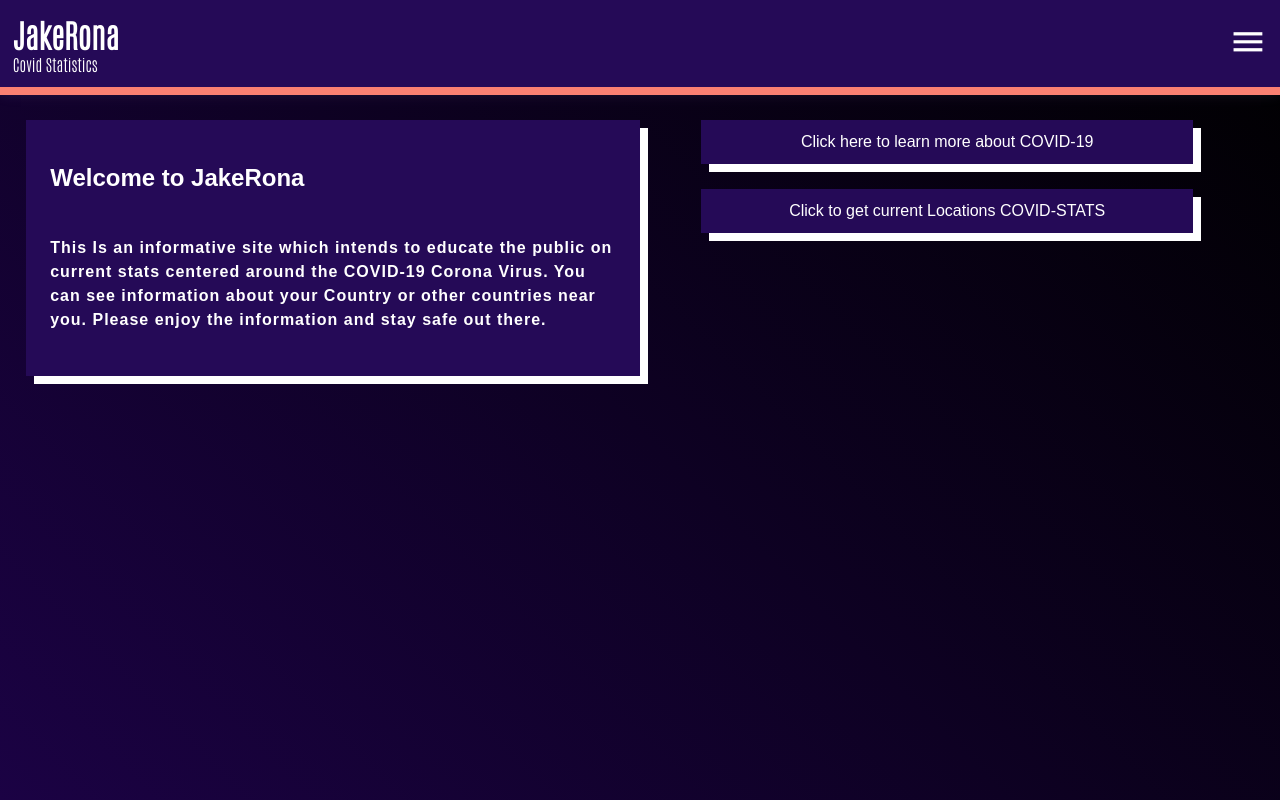
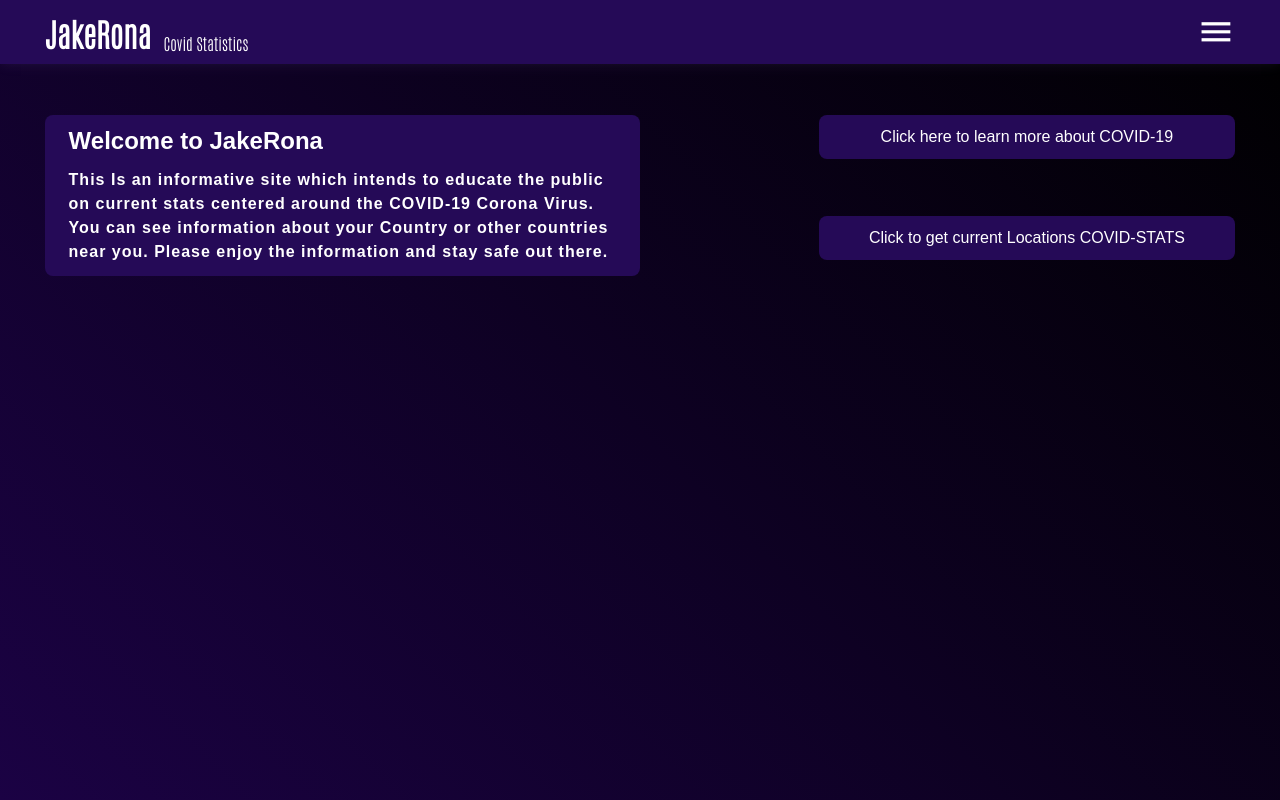
Before and after one commit to jacobEliasMoya/corona-search-covid19, a React (Create React App) app: page / in a window 1280 px wide. Built offline with nearby package versions, Linux system fonts and the light colour scheme; no server answers.

Commit message:
found some decent APIs to use for this project, now comsuing them, and incorperating lifecycle methods

```diff
--- a/src/Components/App/App.js
+++ b/src/Components/App/App.js
@@ -4,24 +4,6 @@ import { Welcome} from './Welcome';
 
 
 import '../styles/app.css';
-fetch("https://covid-193.p.rapidapi.com/statistics", {
-	"method": "GET",
-	"headers": {
-		"x-rapidapi-key": "ee1c72e30dmshb0923a36f539943p1c489cjsnbc83887d6b42",
-		"x-rapidapi-host": "covid-193.p.rapidapi.com"
-	}
-})
-.then(res=>res.json())
-.then(res=>{
-	res.response.forEach(element => {
-		console.log(element.country,element.population,element);
-	});
-	// console.log(res.response)
-})
-
-.catch(err => {
-	console.error(err);
-});
 
 
 
--- a/src/Components/App/Clicklocation.js
+++ b/src/Components/App/Clicklocation.js
@@ -3,7 +3,7 @@ import React, { Component } from 'react'
 export class Clicklocation extends Component {
     render() {
         return (
-            <button className='clicklocation'>
+            <button onClick={this.props.onClick} className='clicklocation'>
                 Click to get current Locations COVID-STATS
             </button>
         )
--- a/src/Components/App/Hamburgermenu.js
+++ b/src/Components/App/Hamburgermenu.js
@@ -4,7 +4,7 @@ export class Hamburgermenu extends Component {
     render() {
         return (
             <div>
-                <i class="material-icons">menu</i>
+                <i className="material-icons">menu</i>
             </div>
         )
     }
--- a/src/Components/App/Learnmore.js
+++ b/src/Components/App/Learnmore.js
@@ -1,7 +1,88 @@
 import React, { Component } from 'react';
 import {Clicklocation } from './Clicklocation';
 
+let searchObj = {
+    searchLocation : undefined,
+
+}
+
 export class Learnmore extends Component {
+
+    constructor(props){
+        super(props);
+        this.displayLocation = this.displayLocation.bind(this);
+        this.getLocationData = this.getLocationData.bind(this);
+    }
+
+    // small function that takes an element, and based on a match to another keyvalue exexcute console log
+    checkforMatch(e){
+        e.country===searchObj.searchLocation ? console.log(e):console.log();
+    }
+
+    // method that consumes an api for specific country data in regards to covid19
+    getLocationData(){
+        fetch("https://covid-193.p.rapidapi.com/statistics", {
+            "method": "GET",
+            "headers": {
+                "x-rapidapi-key": "ee1c72e30dmshb0923a36f539943p1c489cjsnbc83887d6b42",
+                "x-rapidapi-host": "covid-193.p.rapidapi.com"
+            }
+        })
+        .then(res=>res.json())
+        .then(res=>{
+            // res.resposnse because of json documentation** sorry for any confustion, check documentation for concerns
+            res.response.forEach(element => {
+                this.checkforMatch(element);
+            });
+        })
+
+        .catch(err => {
+            console.error(err);
+        });
+
+    }
+
+    // method that consumes one api to save userCountry
+    displayLocation(){
+        // fetching api
+        fetch("https://ip-geo-location.p.rapidapi.com/ip/check?format=json", {
+            "method": "GET",
+            "headers": {
+                "x-rapidapi-key": "ee1c72e30dmshb0923a36f539943p1c489cjsnbc83887d6b42",
+                "x-rapidapi-host": "ip-geo-location.p.rapidapi.com"
+            }
+        })
+        .then(response => response.json())
+        .then(response =>{
+            response.country.name==="United States of America" ? searchObj.searchLocation="USA":searchObj.searchLocation=undefined;
+            this.getLocationData();
+        })
+
+        .catch(err => {
+            console.error(err);
+        });
+    }
+
+    // method that consumes another api to get all location information pertaining to covid-19
+    updateLivelog(){
+        fetch("https://covid-193.p.rapidapi.com/statistics", {
+            "method": "GET",
+            "headers": {
+                "x-rapidapi-key": "ee1c72e30dmshb0923a36f539943p1c489cjsnbc83887d6b42",
+                "x-rapidapi-host": "covid-193.p.rapidapi.com"
+            }
+        })
+        .then(res => res.json())
+        .then(res =>{
+            console.log(res.response);
+        })
+    }
+
+    // lifecyclemethod to update live log on render
+    componentDidMount(){
+        this.updateLivelog();
+    }
+
     render() {
         return (
             <section className='learnmore'>
@@ -9,7 +90,9 @@ export class Learnmore extends Component {
                     href='https://www.cdc.gov/coronavirus/2019-ncov/communication/guidance.html'
                     target="_blank"
                 >Click here to learn more about COVID-19</a>
-                <Clicklocation/>
+                < Clicklocation
+                    onClick={this.displayLocation}
+                />
             </section>
         )
     }
--- a/src/Components/App/Welcome.js
+++ b/src/Components/App/Welcome.js
@@ -1,6 +1,7 @@
 import React, { Component } from 'react'
 import '../styles/welcome.css';
 import {Learnmore} from './Learnmore';
+
 export class Welcome extends Component {
     render() {
         return (
--- a/src/Components/styles/head.css
+++ b/src/Components/styles/head.css
@@ -11,7 +11,7 @@
 }
 
 .mainHeader {
-  min-height: 10vh;
+  max-height: 8vh;
   width: 100%;
   color: white;
   display: -webkit-box;
@@ -30,22 +30,39 @@
   -webkit-box-pack: justify;
       -ms-flex-pack: justify;
           justify-content: space-between;
-  padding: 1vw;
+  padding: 1vw 3.5vw;
   -webkit-transition: all ease .5s;
   transition: all ease .5s;
   -webkit-box-shadow: 0rem 0rem 1vw rgba(189, 148, 255, 0.103);
           box-shadow: 0rem 0rem 1vw rgba(189, 148, 255, 0.103);
   background-color: #250a57;
-  border-bottom: .5rem solid white;
+  margin-bottom: 2vw;
 }
 
 .mainHeader div {
+  display: -webkit-box;
+  display: -ms-flexbox;
+  display: flex;
+  -webkit-box-align: center;
+      -ms-flex-align: center;
+          align-items: center;
+  -webkit-box-pack: center;
+      -ms-flex-pack: center;
+          justify-content: center;
+  -webkit-box-orient: horizontal;
+  -webkit-box-direction: normal;
+      -ms-flex-direction: row;
+          flex-direction: row;
+  -webkit-box-align: end;
+      -ms-flex-align: end;
+          align-items: flex-end;
   font-family: 'Antonio', sans-serif;
 }
 
 .mainHeader div h1 {
   -webkit-transition: all ease .5s;
   transition: all ease .5s;
+  margin-right: 1vw;
 }
 
 .mainHeader div i {
@@ -57,7 +74,7 @@
 }
 
 .mainHeader div i:hover {
-  color: #b384ff;
+  color: salmon;
 }
 
 .mainHeader div .fa-globe {
@@ -79,10 +96,6 @@
 }
 
 .mainHeader div:hover h1 {
-  color: #b384ff;
-}
-
-.mainHeader:hover {
-  border-bottom: .5rem solid salmon;
+  color: salmon;
 }
 /*# sourceMappingURL=head.css.map */
--- a/src/Components/styles/head.scss
+++ b/src/Components/styles/head.scss
@@ -53,21 +53,24 @@ $pinkcolor :rgb(216, 68, 216);
 }
 
 .mainHeader{
-    min-height: 10vh;
+    max-height: 8vh;
     width: 100%;
     color: white;
     @include flexRow();
     justify-content: space-between;
-    padding: 1vw;
+    padding: 1vw 3.5vw;
     transition: all ease .5s;
     box-shadow: 0rem 0rem 1vw rgba(189, 148, 255, 0.103);
     background-color: rgb(37, 10, 87);
-    border-bottom: .5rem solid white;
+    margin-bottom: 2vw;
     div{
+        @include flexRow();
+        align-items: flex-end;
         font-family: 'Antonio', sans-serif;
 
         h1{
             transition: all ease .5s;
+            margin-right: 1vw;
         }
         i{
             color: white;
@@ -75,7 +78,7 @@ $pinkcolor :rgb(216, 68, 216);
             cursor: pointer;
             transition: all ease .5s;
             &:hover{
-                color: #b384ff;
+                color: salmon;
             }
         }
         .fa-globe{
@@ -93,12 +96,9 @@ $pinkcolor :rgb(216, 68, 216);
         }
         &:hover{
             h1{
-                color: #b384ff;
+                color: salmon;
             }
         }
     }
-    &:hover{
-        border-bottom: .5rem solid salmon;
-    }
 
 }
--- a/src/Components/styles/welcome.css
+++ b/src/Components/styles/welcome.css
@@ -20,7 +20,7 @@
   -webkit-box-pack: space-evenly;
       -ms-flex-pack: space-evenly;
           justify-content: space-evenly;
-  width: 98%;
+  width: 95%;
   -webkit-box-align: start;
       -ms-flex-align: start;
           align-items: flex-start;
@@ -52,13 +52,10 @@
   width: 50%;
   font-family: Arial, sans-serif;
   color: white;
-  -webkit-box-shadow: .5rem .5rem white;
-          box-shadow: .5rem .5rem white;
   background-color: #250a57;
-  min-height: 20vw;
-  max-height: 20vw;
   -webkit-transition: all ease .5s;
   transition: all ease .5s;
+  border-radius: .5rem;
 }
 
 .welcome_section div h1 {
@@ -72,8 +69,8 @@
 }
 
 .welcome_section div:hover {
-  -webkit-box-shadow: .5rem .5rem salmon;
-          box-shadow: .5rem .5rem salmon;
+  -webkit-box-shadow: .25rem .25rem salmon;
+          box-shadow: .25rem .25rem salmon;
 }
 
 .welcome_section .learnmore {
@@ -90,13 +87,14 @@
   -webkit-box-direction: normal;
       -ms-flex-direction: column;
           flex-direction: column;
+  -webkit-box-align: end;
+      -ms-flex-align: end;
+          align-items: flex-end;
   -webkit-box-pack: start;
       -ms-flex-pack: start;
           justify-content: flex-start;
   cursor: pointer;
   width: 50%;
-  min-height: 20vw;
-  max-height: 20vw;
   font-family: Arial, sans-serif;
 }
 
@@ -104,33 +102,30 @@
   text-align: center;
   -webkit-transition: all ease .5s;
   transition: all ease .5s;
+  border-radius: .5rem;
 }
 
 .welcome_section .learnmore *:hover {
-  -webkit-box-shadow: .5rem .5rem salmon;
-          box-shadow: .5rem .5rem salmon;
+  -webkit-box-shadow: -.25rem .25rem salmon;
+          box-shadow: -.25rem .25rem salmon;
 }
 
 .welcome_section .learnmore a {
   color: white;
   text-decoration: none;
-  -webkit-box-shadow: .5rem .5rem white;
-          box-shadow: .5rem .5rem white;
   background-color: #250a57;
   padding: 1vw;
-  min-width: 80%;
-  margin-bottom: 2vw;
+  margin-bottom: 4.5vw;
+  width: 70%;
 }
 
 .welcome_section .learnmore button {
   cursor: pointer;
-  -webkit-box-shadow: .5rem .5rem white;
-          box-shadow: .5rem .5rem white;
   background-color: #250a57;
   padding: 1vw;
   color: white;
   font-size: 1rem;
   border: none;
-  min-width: 80%;
+  width: 70%;
 }
 /*# sourceMappingURL=welcome.css.map */
--- a/src/Components/styles/welcome.scss
+++ b/src/Components/styles/welcome.scss
@@ -48,7 +48,7 @@
 .welcome_section{
     @include flexRow();
     justify-content: space-evenly;
-    width: 98%;
+    width: 95%;
     align-items: flex-start;
     padding:1vw;
     margin-top: 1vw;
@@ -61,11 +61,11 @@
         width: 50%;
         font-family: Arial, sans-serif;
         color: white;
-        box-shadow: .5rem .5rem white;
+        // box-shadow: .5rem .5rem white;
         background-color: rgb(37, 10, 87);
-        min-height: 20vw;
-        max-height: 20vw;
         transition: all ease .5s;
+        border-radius: .5rem;
+
 
 
         h1{
@@ -78,24 +78,24 @@
         }
 
         &:hover{
-            box-shadow: .5rem .5rem salmon;
+            box-shadow: .25rem .25rem salmon;
         }
 
 
     }
     .learnmore{
         @include flexCol();
+        align-items: flex-end;
         justify-content: flex-start;
         cursor: pointer;
         width: 50%;
-        min-height: 20vw;
-        max-height: 20vw;
         font-family: Arial, sans-serif;
         *{
             text-align: center;
             transition: all ease .5s;
+            border-radius: .5rem;
             &:hover{
-                box-shadow: .5rem .5rem salmon;
+                box-shadow: -.25rem .25rem salmon;
             }
 
         }
@@ -103,23 +103,22 @@
         a{
             color: white;
             text-decoration: none;
-            box-shadow: .5rem .5rem white;
+            // box-shadow: .5rem .5rem white;
             background-color: rgb(37, 10, 87);
             padding: 1vw;
-            min-width: 80%;
-            margin-bottom: 2vw;
-
+            margin-bottom: 4.5vw;
+            width: 70%;
         }
 
         button{
             cursor: pointer;
-            box-shadow: .5rem .5rem white;
+            // box-shadow: .5rem .5rem white;
             background-color: rgb(37, 10, 87);
             padding: 1vw;
             color: white;
             font-size: 1rem;
             border: none;
-            min-width: 80%;
+            width: 70%;
 
         }
     }
```
Also changed, not shown: 2 other files (tests, documents, lock files or other folders).
